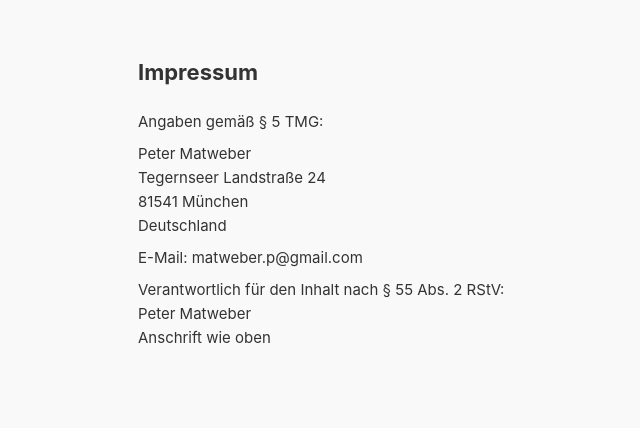
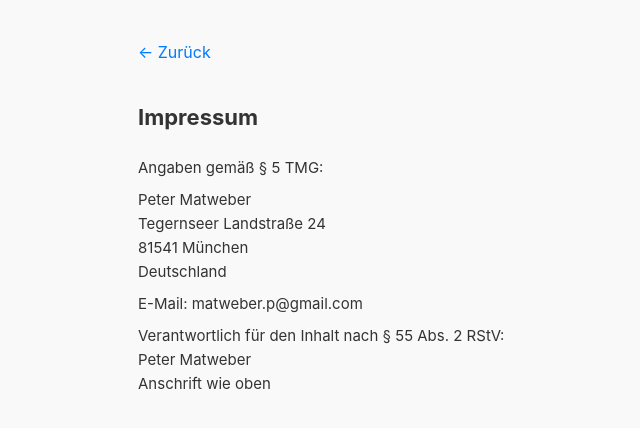
Before and after one commit to matweberpeter/AmateurArena, a plain HTML site: page impressum.html in a window 1280 px wide. Shown: the whole page, without its empty margins (152-792 px from the left). Drawn offline with Linux system fonts and the light colour scheme.

Commit message:
Update impressum.html

```diff
--- a/impressum.html
+++ b/impressum.html
@@ -1,3 +1,4 @@
+<a href="index.html" class="back-button">← Zurück</a>
 <!DOCTYPE html>
 <html lang="de">
 <head>
@@ -5,6 +6,13 @@
   <meta name="viewport" content="width=device-width, initial-scale=1.0">
   <title>Impressum</title>
   <style>
+    .back-button {
+    display: inline-block;
+    margin-bottom: 20px;
+    font-size: 16px;
+    color: #007AFF;
+    text-decoration: none;
+    }
     body {
       font-family: -apple-system, BlinkMacSystemFont, sans-serif;
       background: #f9f9f9;
```
